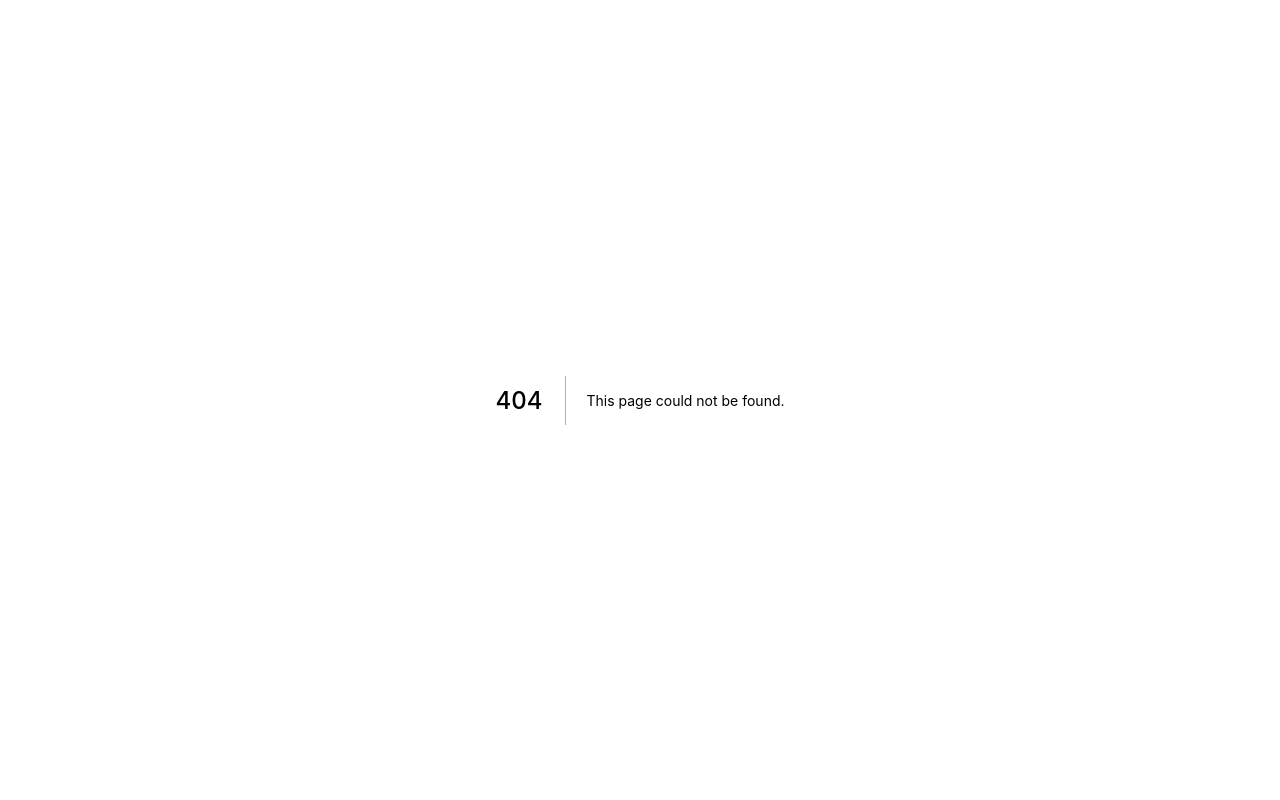
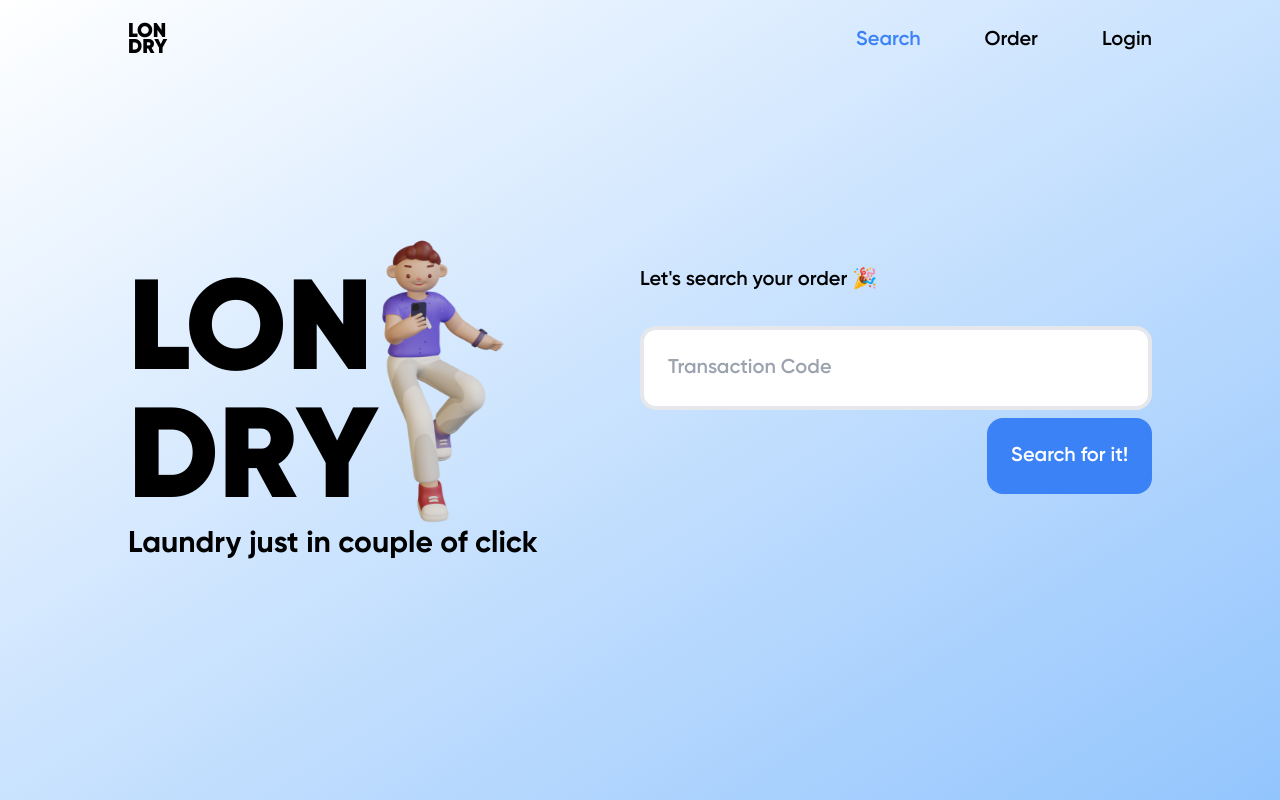
Before and after one commit to afifcodes/londri, a Next.js app: page /search in a window 1280 px wide. Before the commit this address had no page. Built offline with nearby package versions, Linux system fonts and the light colour scheme.

Commit message:
adding search page

```diff
--- /dev/null
+++ b/pages/search.js
@@ -0,0 +1,29 @@
+import Head from "next/head";
+import GlobalLayout from "@components/GlobalLayout";
+import Layout from "@components/Layout";
+import Navbar from "@components/Navbar";
+export default function Home() {
+  return (
+    <GlobalLayout>
+      <Head>
+        <title>LONDRY | One tap order</title>
+      </Head>
+      <Navbar />
+      <Layout>
+        <div className="w-full mt-16 xl:mt-0">
+          <p>Let's search your order 🎉</p>
+          <div className="flex items-center justify-end flex-wrap my-4 xl:my-8">
+            <input
+              type="text"
+              placeholder="Transaction Code"
+              className="w-full border-2 sm:border-4 outline-none focus:outline-none focus:border-blue-300 active:outline-none p-2 sm:p-6 font-semibold rounded-lg sm:rounded-2xl text-xs sm:text-base md:text-xl"
+            />
+            <button className="my-2 p-2 sm:p-6 font-semibold rounded-lg sm:rounded-2xl bg-blue-500 text-white focus:ring-blue-500 focus:ring-offset-2 focus:ring-2 sm:focus:ring-4">
+              Search for it!
+            </button>
+          </div>
+        </div>
+      </Layout>
+    </GlobalLayout>
+  );
+}
```
